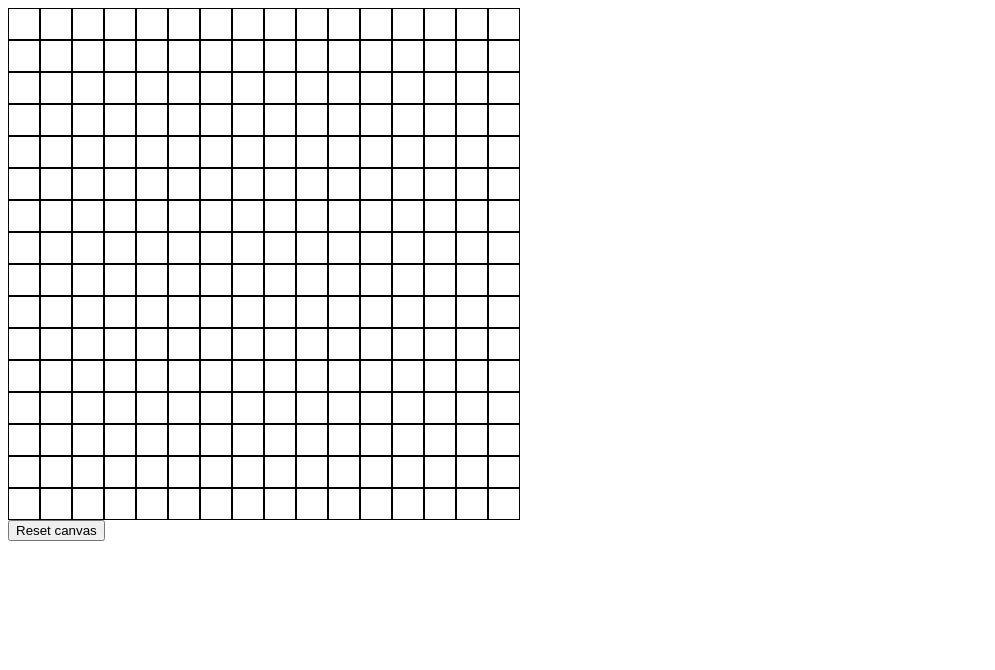
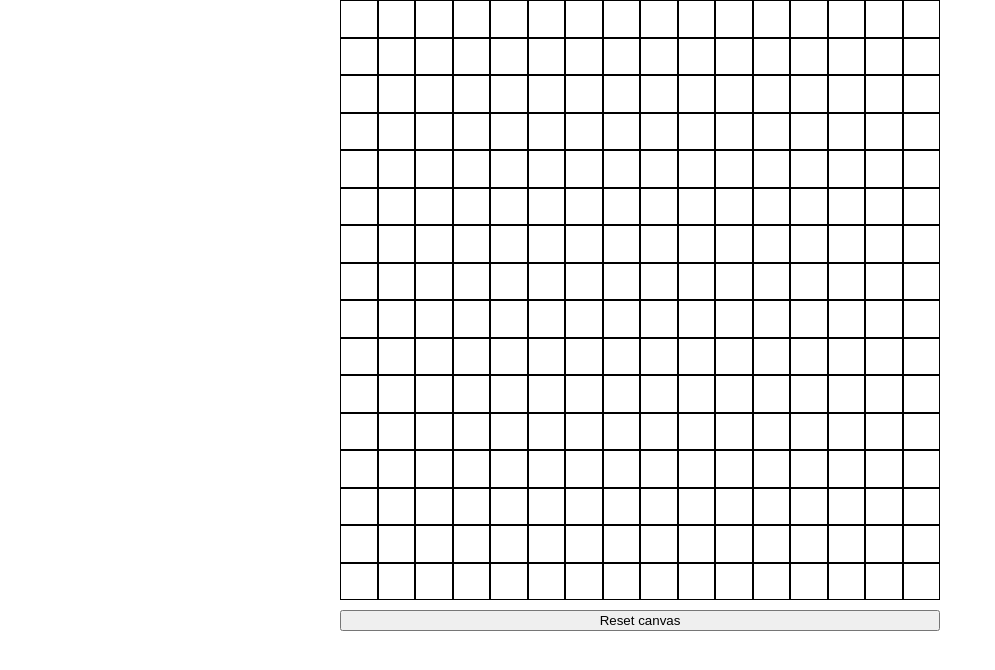
Before and after one commit to fl0werpowers/odin-etch-a-sketch, a plain HTML site: page index.html in a window 1280 px wide. Shown: the whole page, without its empty margins (0-995 px from the left). Drawn offline with Linux system fonts and the light colour scheme.

Commit message:
Make canvas size constant and independent of grid

```diff
--- a/script.js
+++ b/script.js
@@ -11,7 +11,7 @@ for (let x = 0; x < GRID_DIMENSIONS; x++) {
 
 	for (let y = 0; y < GRID_DIMENSIONS; y++) {
 		const boxEl = document.createElement("div");
-		boxEl.classList.add("column", "box");
+		boxEl.classList.add("row", "box");
 		columnEl.appendChild(boxEl);
 	}
 
--- a/style.css
+++ b/style.css
@@ -1,4 +1,4 @@
-html {
+  html {
     font-family: "Comic Sans MS", system-ui, -apple-system, BlinkMacSystemFont, 'Segoe UI', Roboto, Oxygen, Ubuntu, Cantarell, 'Open Sans', 'Helvetica Neue', sans-serif;
     box-sizing: border-box;
   }
@@ -9,12 +9,33 @@ html {
     box-sizing: inherit;
   }
 
+  :root {
+    --canvas-size: 600px;
+  }
+
+  body {
+    max-width: var(--canvas-size);
+    margin: 0 auto;
+    display: flex;
+    flex-direction: column;
+    gap: 10px;
+  }
+
   .grid {
     display: flex;
+    width: var(--canvas-size);
+    height: var(--canvas-size);
+    justify-content: center;
+  }
+
+  .column {
+    display: flex;
+    flex-direction: column;
+    justify-content: space-between;
+    flex-grow: 1;
   }
 
   .box {
+    flex-grow: 1;
     border: solid 1px;
-    width: 32px;
-    height: 32px;
   }
```
